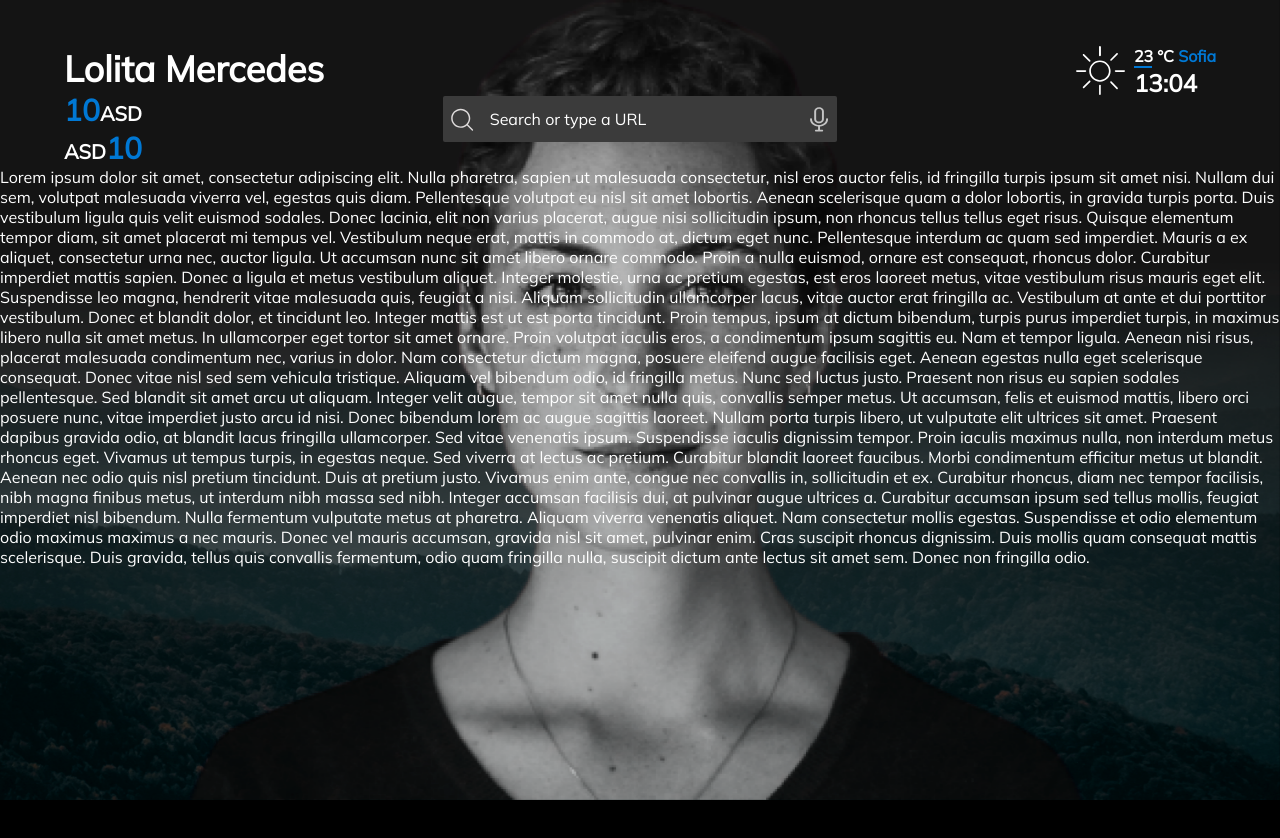
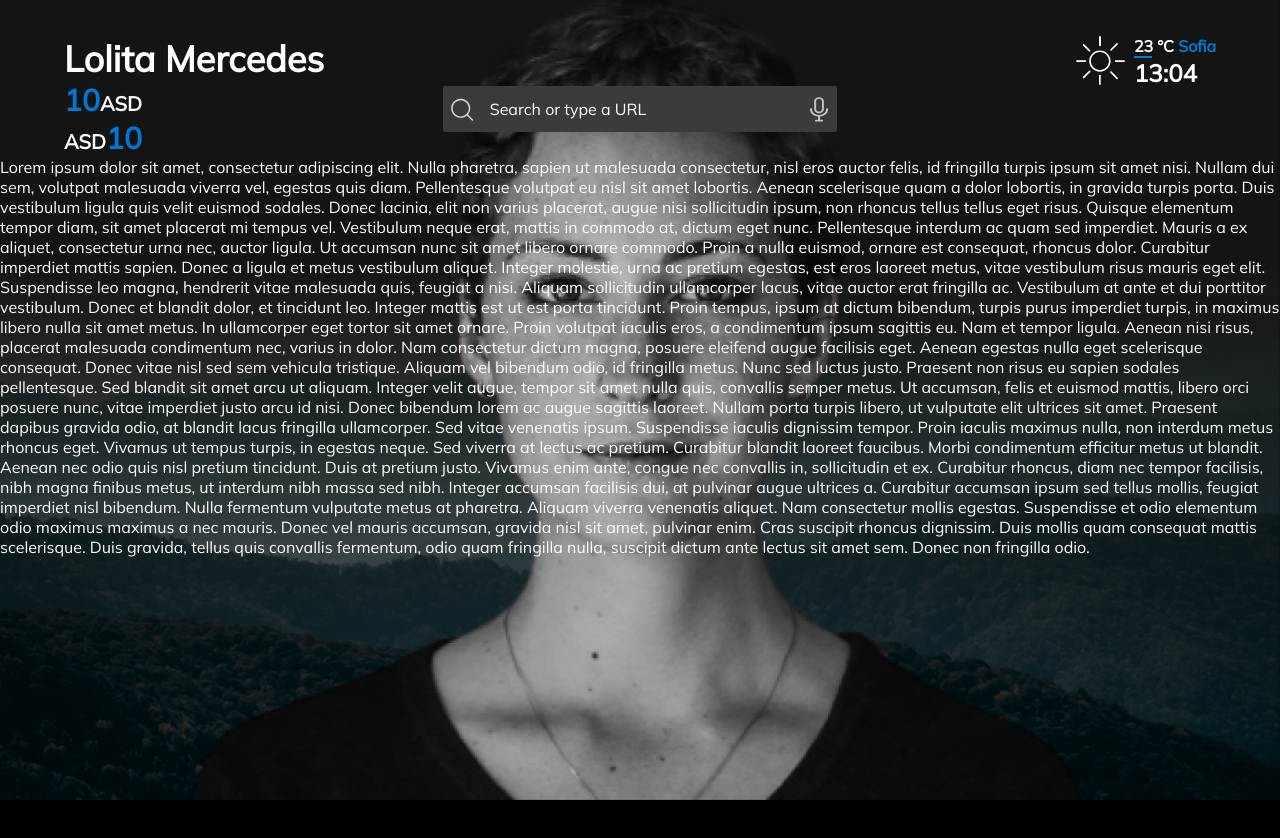
Before and after one commit to kravarka/wavebrowser-new-tab-page, a React (Create React App) app: page / in a window 1280 px wide. Shown: the top 838 px of the page. Built offline with nearby package versions, Linux system fonts and the light colour scheme.

Commit message:
decreased top margin

```diff
--- a/src/components/Header/style.css
+++ b/src/components/Header/style.css
@@ -8,7 +8,7 @@
   height: 20%;
   justify-content: space-between;
   flex-direction: row;
-  padding-top: 46px;
+  padding-top: 36px;
   position: -webkit-sticky; /* Safari */
   position: sticky;
   top: 0;
--- a/src/components/SearchBar/SearchBar.tsx
+++ b/src/components/SearchBar/SearchBar.tsx
@@ -3,7 +3,7 @@ import Icon from '../Icon/Icon'
 import { getClassName, map, Styleable } from '../utils/utils'
 import './style.css'
 
-const defaultPosition = 50;
+const defaultPosition = 36;
 const defaultHeaderPercentage = 20;
 export interface SearchBarProps extends Styleable{
 
```
